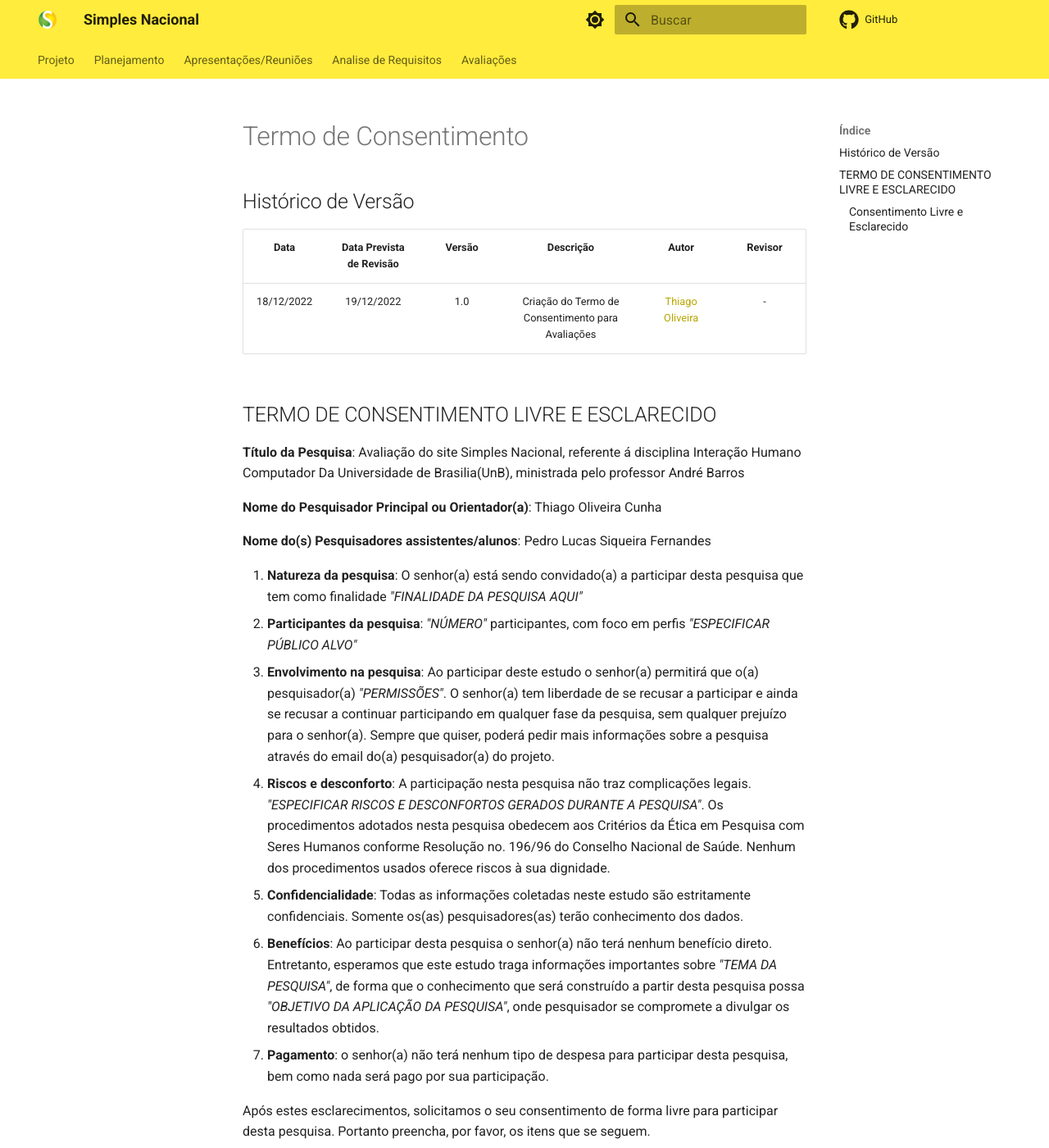
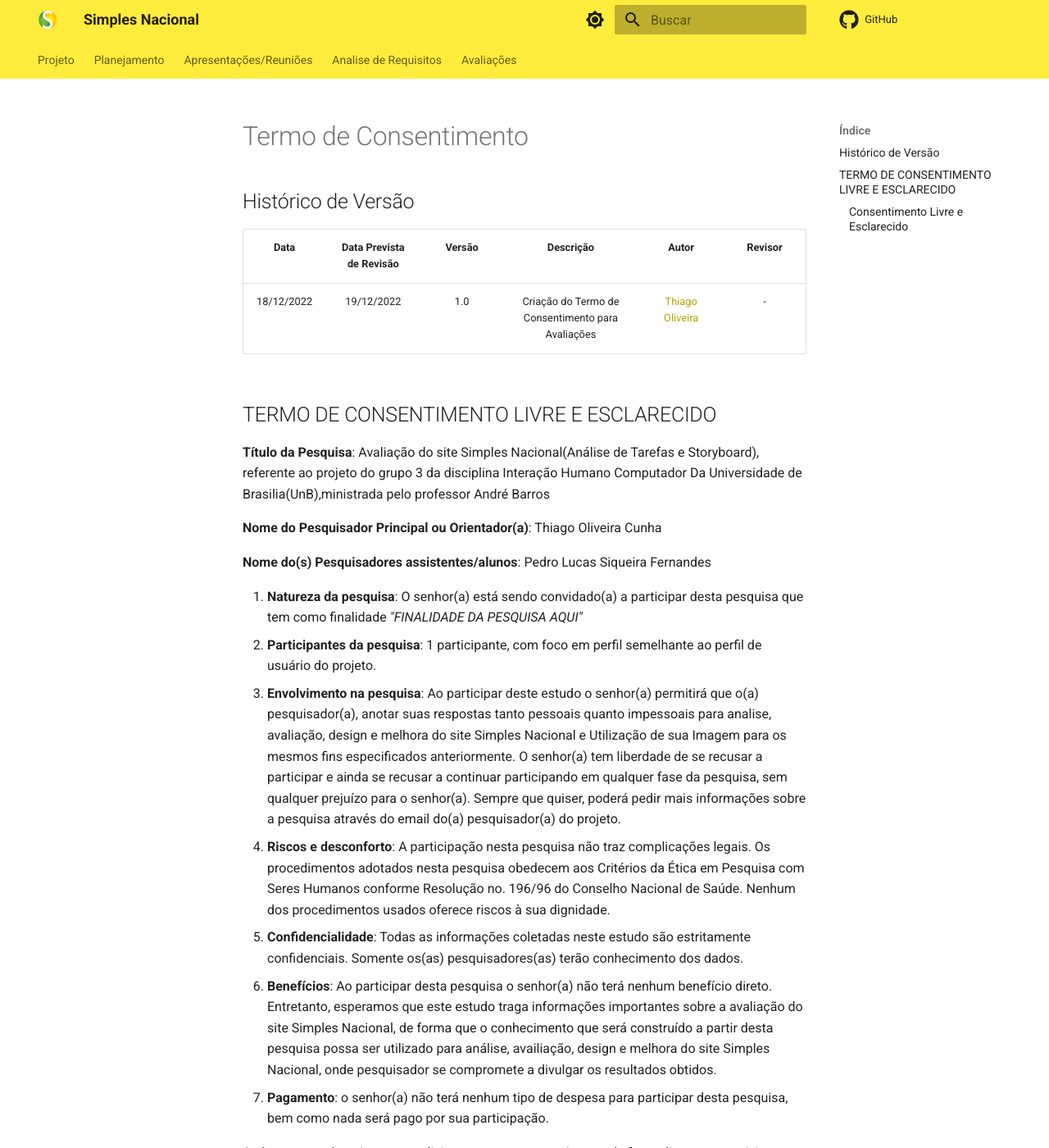
Before and after one commit to Interacao-Humano-Computador/2022.2-SimplesNacional, an MkDocs documentation site: the page built from docs/Avaliacoes/Termo de Consentimento Avaliacoes.md, in a window 1280 px wide and 1400 px high. Shown: the whole window at 82% size. Built offline with MkDocs 1.6.1 and Material for MkDocs 9.7.7, drawn with Linux system fonts in a browser that asks for light colours; comment, search, counter and statistics services are not loaded.

Commit message:
Update Termo de Consentimento Avaliacoes.md

```diff
--- a/docs/Avaliacoes/Termo de Consentimento Avaliacoes.md
+++ b/docs/Avaliacoes/Termo de Consentimento Avaliacoes.md
@@ -7,19 +7,18 @@
 
 ## TERMO DE CONSENTIMENTO LIVRE E ESCLARECIDO
 
-**Título da Pesquisa**: Avaliação do site Simples Nacional, referente á disciplina Interação Humano Computador Da Universidade de Brasilia(UnB),
-ministrada pelo professor André Barros
+**Título da Pesquisa**: Avaliação do site Simples Nacional(Análise de Tarefas e Storyboard), referente ao projeto do grupo 3 da disciplina Interação Humano Computador Da Universidade de Brasilia(UnB),ministrada pelo professor André Barros
 
 **Nome do Pesquisador Principal ou Orientador(a)**: Thiago Oliveira Cunha
 
 **Nome do(s) Pesquisadores assistentes/alunos**: Pedro Lucas Siqueira Fernandes
 
 1.	**Natureza da pesquisa**: O senhor(a) está sendo convidado(a) a participar desta pesquisa que tem como finalidade *"FINALIDADE DA PESQUISA AQUI"*
-2.	**Participantes da pesquisa**: *"NÚMERO"* participantes, com foco em perfis *"ESPECIFICAR PÚBLICO ALVO"*
-3.	**Envolvimento na pesquisa**: Ao participar deste estudo o senhor(a) permitirá que o(a) pesquisador(a) *"PERMISSÕES"*. O senhor(a) tem liberdade de se recusar a participar e ainda se recusar a continuar participando em qualquer fase da pesquisa, sem qualquer prejuízo para o senhor(a). Sempre que quiser, poderá pedir mais informações sobre a pesquisa através do email do(a) pesquisador(a) do projeto.
-5.	**Riscos e desconforto**: A participação nesta pesquisa não traz complicações legais. *"ESPECIFICAR RISCOS E DESCONFORTOS GERADOS DURANTE A PESQUISA"*. Os procedimentos adotados nesta pesquisa obedecem aos Critérios da Ética em Pesquisa com Seres Humanos conforme Resolução no. 196/96 do Conselho Nacional de Saúde. Nenhum dos procedimentos usados oferece riscos à sua dignidade.
+2.	**Participantes da pesquisa**: 1 participante, com foco em perfil semelhante ao perfil de usuário do projeto.
+3.	**Envolvimento na pesquisa**: Ao participar deste estudo o senhor(a) permitirá que o(a) pesquisador(a), anotar suas respostas tanto pessoais quanto impessoais para analise, avaliação, design e melhora do site Simples Nacional e Utilização de sua Imagem para os mesmos fins especificados anteriormente. O senhor(a) tem liberdade de se recusar a participar e ainda se recusar a continuar participando em qualquer fase da pesquisa, sem qualquer prejuízo para o senhor(a). Sempre que quiser, poderá pedir mais informações sobre a pesquisa através do email do(a) pesquisador(a) do projeto.
+5.	**Riscos e desconforto**: A participação nesta pesquisa não traz complicações legais. Os procedimentos adotados nesta pesquisa obedecem aos Critérios da Ética em Pesquisa com Seres Humanos conforme Resolução no. 196/96 do Conselho Nacional de Saúde. Nenhum dos procedimentos usados oferece riscos à sua dignidade.
 6.	**Confidencialidade**: Todas as informações coletadas neste estudo são estritamente confidenciais. Somente os(as) pesquisadores(as) terão conhecimento dos dados.
-7.	**Benefícios**: Ao participar desta pesquisa o senhor(a) não terá nenhum benefício direto. Entretanto, esperamos que este estudo traga informações importantes sobre *"TEMA DA PESQUISA"*, de forma que o conhecimento que será construído a partir desta pesquisa possa *"OBJETIVO DA APLICAÇÃO DA PESQUISA"*, onde pesquisador se compromete a divulgar os resultados obtidos.
+7.	**Benefícios**: Ao participar desta pesquisa o senhor(a) não terá nenhum benefício direto. Entretanto, esperamos que este estudo traga informações importantes sobre a avaliação do site Simples Nacional, de forma que o conhecimento que será construído a partir desta pesquisa possa ser utilizado para análise, availiação, design e melhora do site Simples Nacional, onde pesquisador se compromete a divulgar os resultados obtidos.
 8.	**Pagamento**: o senhor(a) não terá nenhum tipo de despesa para participar desta pesquisa, bem como nada será pago por sua participação.
 
 Após estes esclarecimentos, solicitamos o seu consentimento de forma livre para participar desta pesquisa. Portanto preencha, por favor, os itens que se seguem.
```
